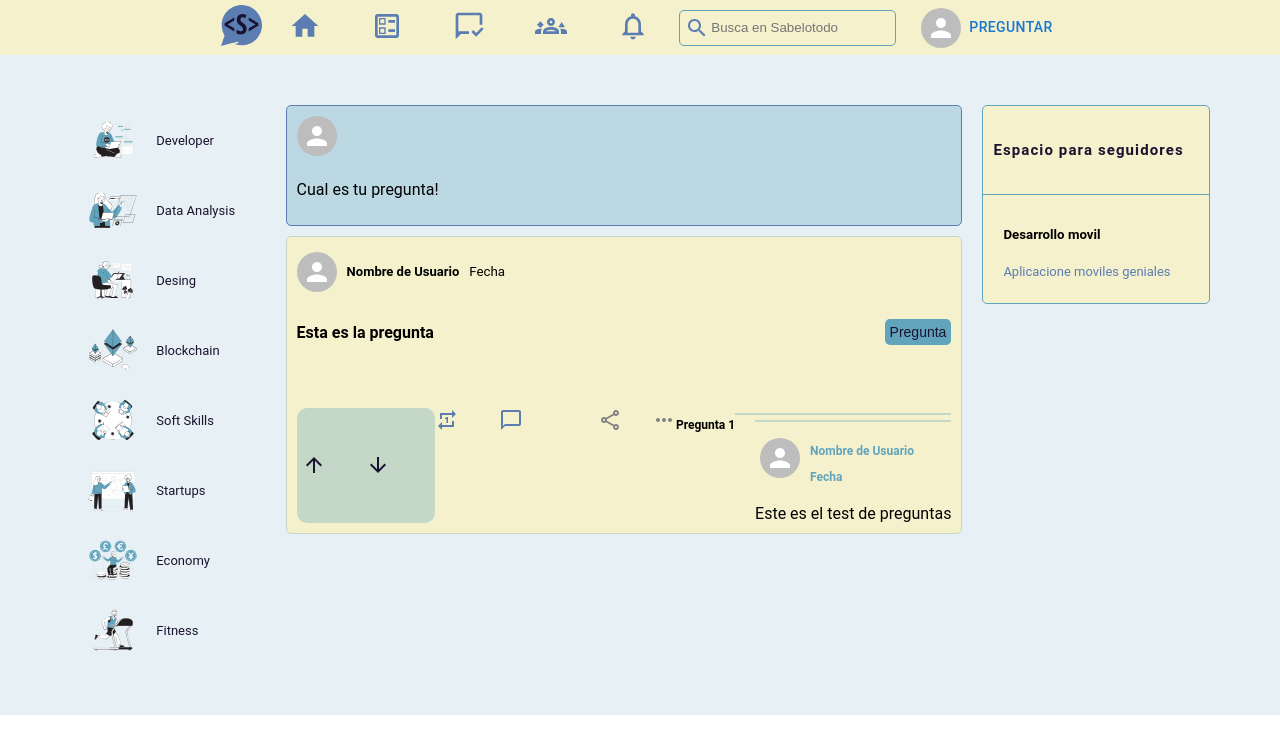
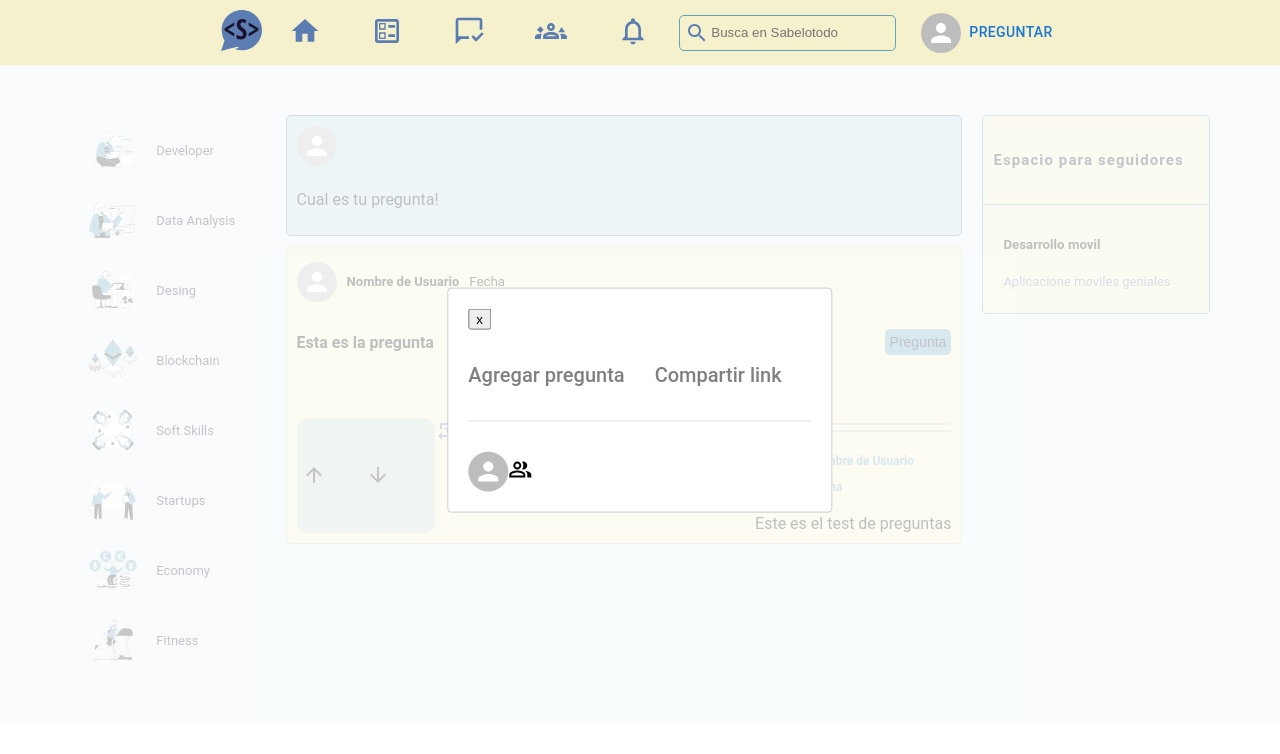
Before and after one commit to TeamC3G7UTP/SabeloTodo, a React (Create React App) app: page / in a window 1280 px wide. Both pictures are taken after a click on the button "PREGUNTAR". Shown: the top 754 px of the page. Built offline with nearby package versions, Linux system fonts and the light colour scheme.

Commit message:
Add: react-modal and styles MC

```diff
--- a/package.json
+++ b/package.json
@@ -16,6 +16,8 @@
     "react-dom": "^18.2.0",
     "react-modal": "^3.16.1",
     "react-quill": "^2.0.0",
+    "react-redux": "^8.0.5",
+    "react-responsive": "^9.0.0",
     "react-scripts": "5.0.1",
     "react-time-ago": "^7.2.1",
     "swagger-ui-react": "^4.15.1",
--- a/src/App.css
+++ b/src/App.css
@@ -25,7 +25,7 @@ button::selection {
 }
 
 button:focus {
-  outline: none;
+  outline: none !important;
 }
 
 :root {
--- a/src/App.js
+++ b/src/App.js
@@ -9,6 +9,7 @@ import './App.css';
 import {Sabelotodo} from './components/index';
 
 function App() {
+
   return (
     <div className="App">
       <Sabelotodo />
--- a/src/components/headers/sabelotodoHeader.css
+++ b/src/components/headers/sabelotodoHeader.css
@@ -5,7 +5,6 @@
   position: sticky;
   z-index: 1000;
   top: 0px;
-  /**/
   box-shadow: 2px 3px 6px rgb(26, 19, 47 0.5) ;
   justify-content: center;
   padding: 3px;
@@ -15,6 +14,7 @@
   display: flex;
   align-items: center;
   justify-content: space-between;
+  padding: 5px;
 }
 
 .stHeader__logo > img {
@@ -96,3 +96,116 @@
   color: #1A132F;
   background: #f5f1cd;
 }
+
+.modal__title {
+  display: flex;
+  align-items: center;
+  margin-bottom: 5px;
+  border-bottom: 1px solid rgba(187, 187, 187, 0.5);
+}
+
+.modal__title > h5 {
+  color: gray;
+  font-size: 20px;
+  cursor: pointer;
+  font-weight: 500;
+  margin-right: 30px;
+}
+
+.modal__title > h5:hover {
+  color: #b92b27;
+}
+
+.modal__info {
+  display: flex;
+  align-items: center;
+  margin-top: 30px;
+}
+
+.modal__info > p {
+  margin-left: 10px;
+  font-size: small;
+  color: gray;
+}
+
+.modal__info > .modal__scope {
+  display: flex;
+  align-items: center;
+  color: rgb(98, 98, 98);
+  padding: 5px;
+  margin-left: 10px;
+  background-color: rgb(230, 230, 230);
+  border-radius: 33px;
+  cursor: pointer;
+}
+
+.modal__Field {
+  display: flex;
+  flex-direction: column;
+  margin-top: 30px;
+  flex: 1;
+}
+
+.modal__Field > .modal__fieldLink {
+  color: gray;
+  display: flex;
+  margin-top: 10px;
+  align-items: center;
+}
+
+.modal__Field > .modal__fieldLink > input {
+  flex: 1;
+  border: none;
+  outline: none;
+  margin-left: 5px;
+}
+
+.modal__buttons {
+  display: flex;
+  flex-direction: column-reverse;
+  margin-top: 10px;
+  align-items: center;
+}
+
+.modal__buttons > .cancle {
+  margin-top: 10px;
+  border: none;
+  outline: none;
+  color: gray;
+  font-weight: 500;
+  padding: 10px;
+  border-radius: 33px;
+  cursor: pointer;
+}
+
+.modal__buttons > .cancle:hover {
+  color: red;
+}
+
+.modal__buttons > .add {
+  border: none;
+  outline: none;
+  margin-top: 10px;
+  background-color: #222;
+  color: white;
+  font-weight: 700;
+  padding: 10px;
+  border-radius: 33px;
+  cursor: pointer;
+  width: 50%;
+}
+
+.modal__buttons > .add:hover {
+  background-color: #eee;
+  color: #222;
+}
+
+@media only screen and (max-width: 600px) {
+  .stHeader__icons {
+    display: none;
+  }
+
+  .stHeader__input {
+    display: none;
+  }
+}
--- a/src/components/headers/sabelotodoHeaders.js
+++ b/src/components/headers/sabelotodoHeaders.js
@@ -4,16 +4,38 @@ import "./SabelotodoHeader.css";
 //-----Icons-----
 import {
   BallotOutlined,
+  //Close,
   Groups3Outlined,
   Home,
   MarkChatReadOutlined,
   NotificationsOutlined,
+  PeopleAltOutlined,
   Search,
 } from "@mui/icons-material";
 import { Avatar, Button} from "@mui/material";
 import logo from "../assets/svg/logo-st.svg";
+import Modal from 'react-modal';
+
+
+const customStyles = {
+  content: {
+    top: '50%',
+    left: '50%',
+    right: 'auto',
+    bottom: 'auto',
+    marginRight: '-50%',
+    transform: 'translate(-50%, -50%)',
+  },
+};
 
 function SabelotodoHeaders(){
+
+  const [modalIsOpen, setIsOpen] = React.useState(false);
+
+  function openModal() { setIsOpen(true); }
+
+  function closeModal() { setIsOpen(false); }
+
   return(
       <div className="stHeader">
         <div className="stHeader-content">
@@ -44,7 +66,30 @@ function SabelotodoHeaders(){
           <div className="stHeader__rem">
             <Avatar/>
           </div>
-                <Button>Preguntar</Button>
+                <Button onClick={ openModal}>Preguntar</Button>
+
+                <Modal
+                  isOpen={modalIsOpen}
+                  onRequestClose={closeModal}
+                  style={customStyles}
+                  contentLabel="Modal"
+                  shouldCloseOnEsc
+                  center
+                  shouldCloseOnOverlayClick
+                >
+                  <button onClick={closeModal}>x</button>
+                  <div className="modal__title">
+                    <h5>Agregar pregunta</h5>
+                    <h5>Compartir link</h5>
+                  </div>
+                  <div className="modal__info">
+                    <Avatar className="avatar"/>
+                    <div className="modal__scop">
+                      <PeopleAltOutlined />
+                    </div>
+                  </div>
+
+                </Modal>
         </div>
       </div>
   )
--- a/src/components/sabelotodo/sabelotodo.css
+++ b/src/components/sabelotodo/sabelotodo.css
@@ -20,7 +20,7 @@
   max-width: 1200px;
 }
 
-.react-responsive-modal-modal {
+.react-modal-modal {
   width: 90vw;
   height: 90vh;
 }
@@ -29,6 +29,6 @@
   height: 50vh;
 }
 
-.react-responsive-modal-overlay {
+.react-modal-overlay {
   background: rgb(0 0 0 / 75%);
 }
```
Also changed, not shown: src/components/index.js (+10 -10 lines), 1 other file (tests, documents, lock files or other folders).
